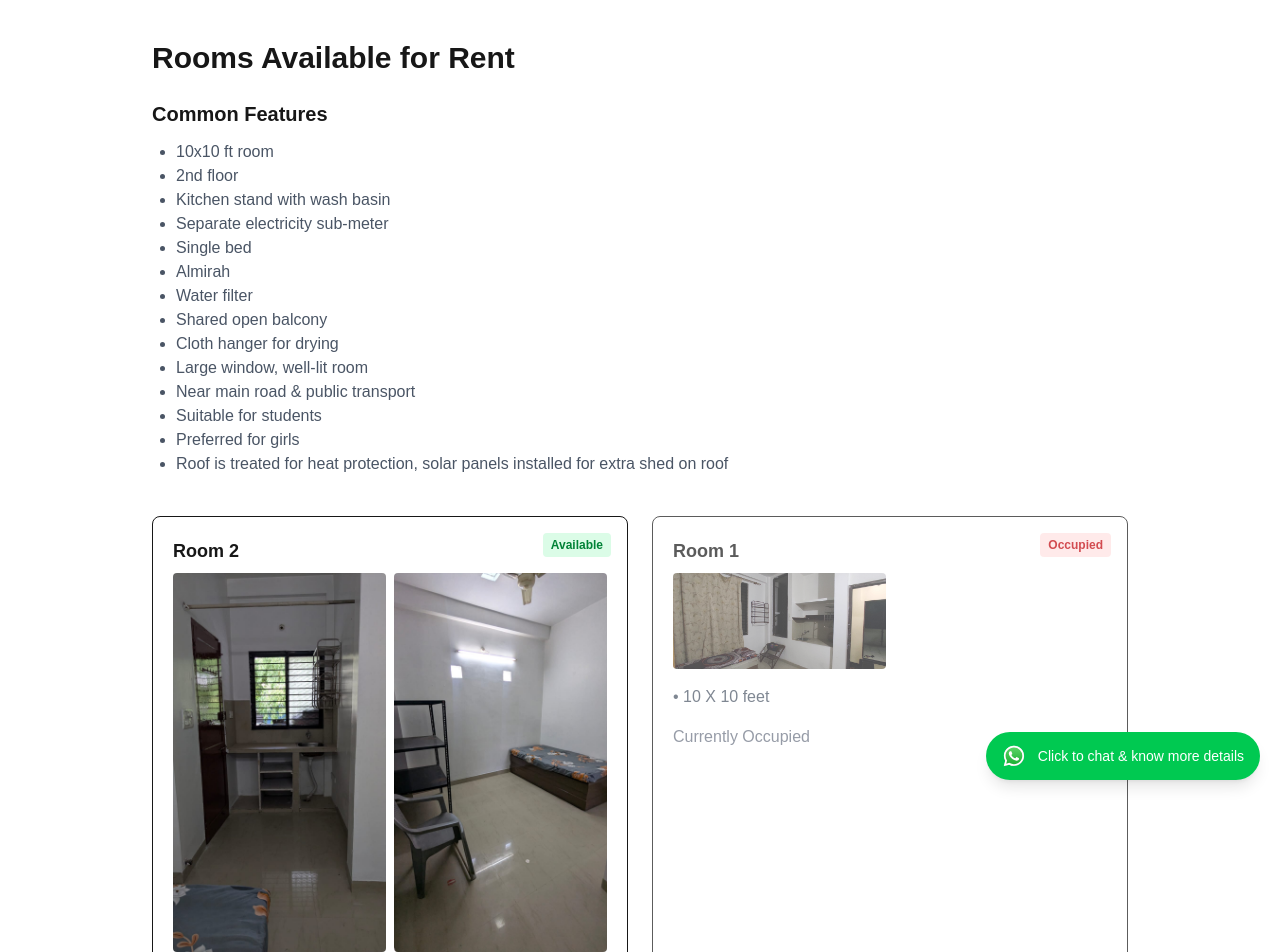
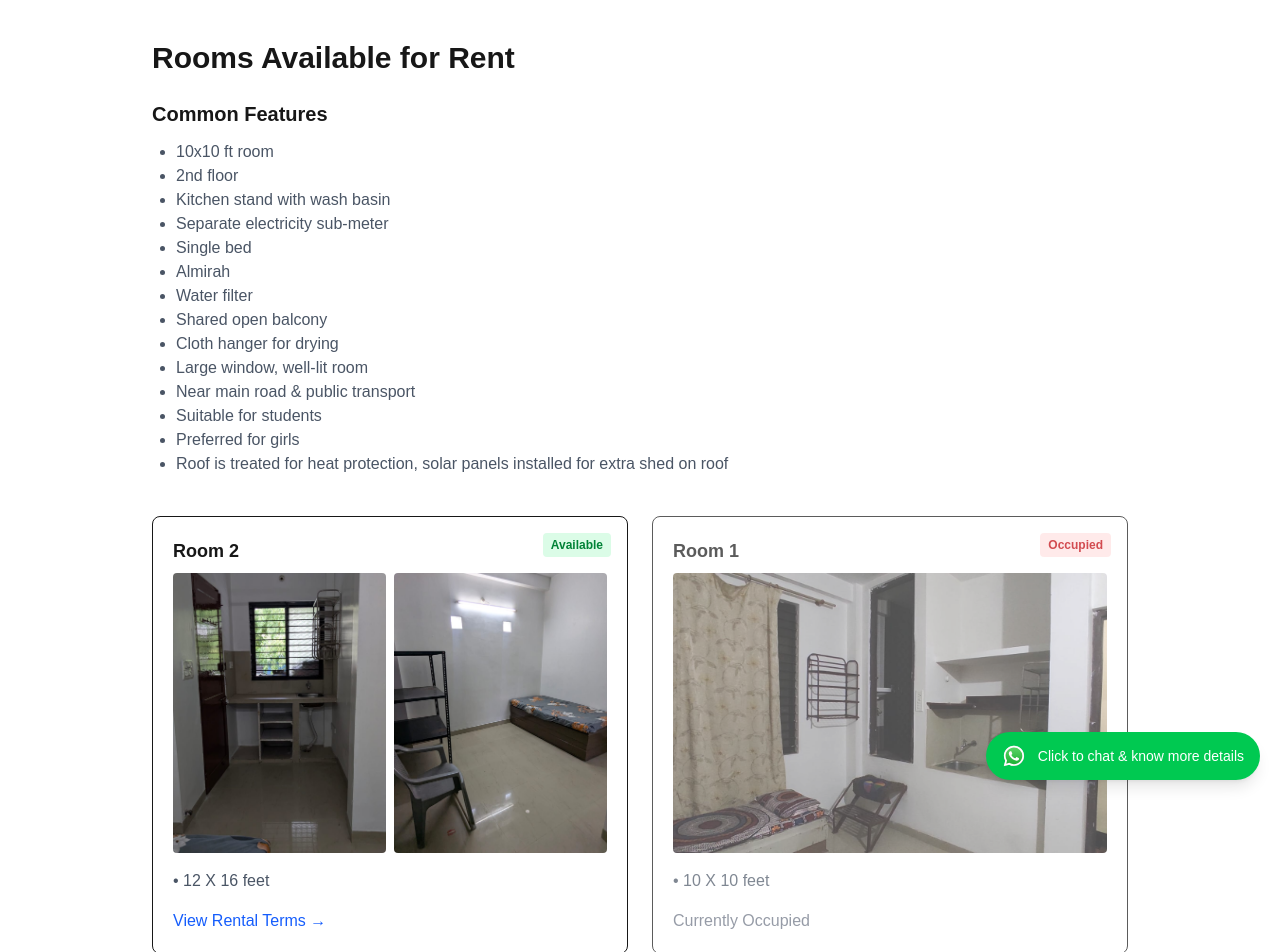
Before and after one commit to vipul-mehtalogy/space-for-rent, a Next.js app: page /space-for-rent/rooms-for-rent in a window 1280 px wide. Shown: the top 952 px of the page. Built offline with nearby package versions, Linux system fonts and the light colour scheme.

Commit message:
Added image lightbox

```diff
--- a/app/rooms-for-rent/page.tsx
+++ b/app/rooms-for-rent/page.tsx
@@ -1,107 +1,38 @@
-import Image from "next/image";
 import roomsData from "@/data/rooms.json";
-import Link from "next/link";
 import nearbyPlaces from "@/data/nearby.json";
 import { buildNearbySeoText } from "@/lib/buildNearbySeoText";
+import RoomsGrid from "@/components/RoomsGrid";
 
 const seoText = buildNearbySeoText(nearbyPlaces);
+
 export const metadata = {
   title: "Furnished Rooms for Rent Near Main Road",
   description:
-    "Well-lit furnished rooms suitable for students, located close to main road and public transport."
+    "Well-lit furnished rooms suitable for students, located close to main road and public transport.",
 };
 
 export default function RoomsForRentPage() {
   return (
     <main className="max-w-5xl mx-auto px-6 py-10">
-      <h1 className="text-3xl font-bold mb-6">Rooms Available for Rent</h1>
+      <h1 className="text-3xl font-bold mb-6">
+        Rooms Available for Rent
+      </h1>
+
       <p className="sr-only">{seoText}</p>
-      {/* Common Features */}
+
       <section className="mb-10">
-        <h2 className="text-xl font-semibold mb-3">Common Features</h2>
+        <h2 className="text-xl font-semibold mb-3">
+          Common Features
+        </h2>
+
         <ul className="list-disc pl-6 text-gray-600 dark:text-gray-300">
-
-
           {roomsData.commonFeatures.map((feature, idx) => (
             <li key={idx}>{feature}</li>
           ))}
         </ul>
       </section>
 
-      {/* Rooms */}
-      {/* Rooms */}
-<section className="grid gap-6 md:grid-cols-2">
-  {[...roomsData.rooms]
-    .sort((a, b) => Number(b.available) - Number(a.available))
-    .map((room) => {
-      const isAvailable = room.available;
-
-      return (
-        <div
-          key={room.id}
-          className={`border dark:border-gray-600 rounded-lg p-5 relative dark:bg-gray-800 ${!isAvailable ? "opacity-70" : ""}`}
-
-        >
-          {/* Availability Badge */}
-          <span
-            className={`absolute top-4 right-4 text-xs font-semibold px-2 py-1 rounded ${
-              isAvailable
-                ? "bg-green-100 text-green-700"
-                : "bg-red-100 text-red-700"
-            }`}
-          >
-            {isAvailable ? "Available" : "Occupied"}
-          </span>
-
-          <h3 className="text-lg font-semibold mb-2">{room.name}</h3>
-
-          {/* Image Gallery */}
-          <div className="mb-4 grid grid-cols-2 gap-2">
-            {room.images.map((imgSrc, i) => (
-              <Image
-                key={i}
-                src={`/space-for-rent${imgSrc}`}
-                alt={`${room.name} image ${i + 1}`}
-                width={300}
-                height={200}
-                className="rounded"
-              />
-            ))}
-          </div>
-
-          <ul className="text-gray-600 dark:text-gray-300 mb-4">
-
-            {room.amenities.map((a, i) => (
-              <li key={i}>• {a}</li>
-            ))}
-          </ul>
-
-          {/* CTA */}
-          {isAvailable ? (
-            <Link
-              href="/rental-terms/rooms"
-              className="text-blue-600 font-medium"
-            >
-              View Rental Terms →
-            </Link>
-          ) : (
-            <span className="text-gray-500 dark:text-gray-400 font-medium">
-
-              Currently Occupied
-            </span>
-          )}
-
-          {/* SEO-safe hidden text */}
-          <p className="sr-only">
-            {room.name} is currently{" "}
-            {isAvailable ? "available for rent" : "occupied and not available"}.
-          </p>
-        </div>
-      );
-    })}
-</section>
-
-
+      <RoomsGrid rooms={roomsData.rooms} />
     </main>
   );
 }
--- /dev/null
+++ b/components/ImageModal.tsx
@@ -0,0 +1,54 @@
+"use client";
+
+import Image from "next/image";
+import { X, ChevronLeft, ChevronRight} from "lucide-react";
+
+export default function ImageModal({
+    images,
+    currentIndex,
+    setCurrentIndex,
+    onClose,
+}: any) {
+    const prev = () =>
+        setCurrentIndex(
+            (currentIndex -1 + images.length) % images.length);
+    const next = () =>
+        setCurrentIndex(
+            (currentIndex + 1)% images.length
+        );
+
+    return(
+        <div className="fixed inset-0 bg-black/90 z-50 flex items-center justify-center">
+            <button
+            onClick={onClose}
+            className="absolute top-4 right-4 text-white"
+            >
+                <X size={30}/>
+            </button>
+
+            <button
+
+            onClick = {prev}
+            className="absolute left-4 text-white"
+            >
+                <ChevronLeft size={40}/>
+            </button>
+
+            <Image
+
+                src={images[currentIndex]}
+                alt = "Room image"
+                width={1000}
+                height={800}
+                className="max-h-[90vh] w-auto rounded"/>
+
+            <button
+                onClick={next}
+                className="absolute right-4 text-white"
+                >
+                    <ChevronRight size = {40}/>
+                </button>
+        </div>
+    );
+
+}
--- /dev/null
+++ b/components/RoomsGrid.tsx
@@ -0,0 +1,104 @@
+"use client";
+
+import { useState } from "react";
+import Image from "next/image";
+import Link from "next/link";
+import ImageModal from "./ImageModal";
+
+export default function RoomsGrid({ rooms }: any) {
+  const [modalOpen, setModalOpen] = useState(false);
+  const [selectedImages, setSelectedImages] = useState<string[]>([]);
+  const [currentImage, setCurrentImage] = useState(0);
+
+  return (
+    <>
+      <section className="grid gap-6 md:grid-cols-2">
+        {[...rooms]
+          .sort((a, b) => Number(b.available) - Number(a.available))
+          .map((room) => {
+            const isAvailable = room.available;
+
+            return (
+              <div
+                key={room.id}
+                className={`border dark:border-gray-600 rounded-lg p-5 relative dark:bg-gray-800 ${
+                  !isAvailable ? "opacity-70" : ""
+                }`}
+              >
+                <span
+                  className={`absolute top-4 right-4 text-xs font-semibold px-2 py-1 rounded ${
+                    isAvailable
+                      ? "bg-green-100 text-green-700"
+                      : "bg-red-100 text-red-700"
+                  }`}
+                >
+                  {isAvailable ? "Available" : "Occupied"}
+                </span>
+
+                <h3 className="text-lg font-semibold mb-2">
+                  {room.name}
+                </h3>
+
+                <div
+                  className={`mb-4 grid gap-2 ${
+                    room.images.length === 1
+                      ? "grid-cols-1"
+                      : "grid-cols-2"
+                  }`}
+                >
+                  {room.images.map((imgSrc: string, i: number) => (
+                    <Image
+                      key={i}
+                      src={`/space-for-rent${imgSrc}`}
+                      alt={`${room.name} image ${i + 1}`}
+                      width={600}
+                      height={400}
+                      className="rounded w-full h-[280px] object-cover cursor-pointer hover:opacity-90 transition"
+                      onClick={() => {
+                        setSelectedImages(
+                          room.images.map(
+                            (img: string) =>
+                              `/space-for-rent${img}`
+                          )
+                        );
+                        setCurrentImage(i);
+                        setModalOpen(true);
+                      }}
+                    />
+                  ))}
+                </div>
+
+                <ul className="text-gray-600 dark:text-gray-300 mb-4">
+                  {room.amenities.map((a: string, i: number) => (
+                    <li key={i}>• {a}</li>
+                  ))}
+                </ul>
+
+                {isAvailable ? (
+                  <Link
+                    href="/rental-terms/rooms"
+                    className="text-blue-600 font-medium"
+                  >
+                    View Rental Terms →
+                  </Link>
+                ) : (
+                  <span className="text-gray-500 dark:text-gray-400 font-medium">
+                    Currently Occupied
+                  </span>
+                )}
+              </div>
+            );
+          })}
+      </section>
+
+      {modalOpen && (
+        <ImageModal
+          images={selectedImages}
+          currentIndex={currentImage}
+          setCurrentIndex={setCurrentImage}
+          onClose={() => setModalOpen(false)}
+        />
+      )}
+    </>
+  );
+}
```
